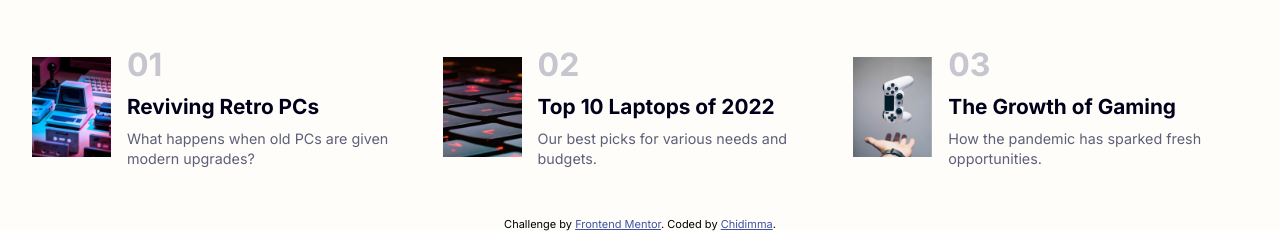
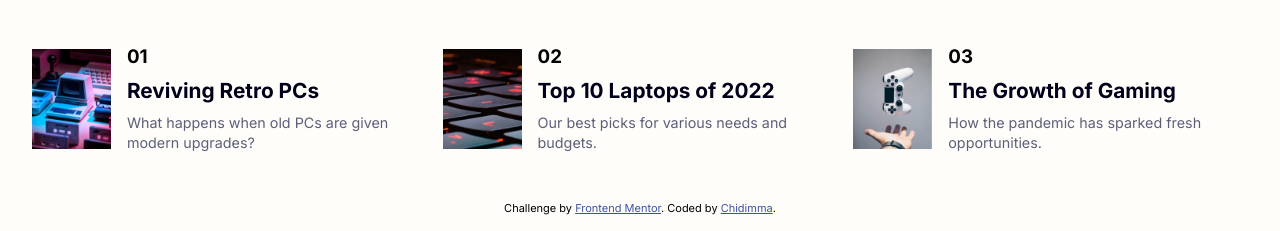
Before and after one commit to Cheemma1/home--page, a plain HTML site: page index.html in a window 1280 px wide. Shown: the part 699-930 px from the top of the page. Drawn offline with Linux system fonts and the light colour scheme.

Commit message:
Update index.html

```diff
--- a/index.html
+++ b/index.html
@@ -66,7 +66,7 @@
   <div class="section2-flex">
   <img src="assets/images/image-retro-pcs.jpg" alt="">
   <div class="txt">
- <h1> 01</h1>
+ <h3> 01</h3>
  <h2>Reviving Retro PCs</h2>
  <p>What happens when old PCs are given modern upgrades?</p></div>
 </div>
@@ -74,7 +74,7 @@
 <div class="section2-flex">
     <img src="assets/images/image-top-laptops.jpg" alt="">
   <div class="txt">
- <h1>02</h1>
+ <h3>02</h3>
  <h2>Top 10 Laptops of 2022</h2>
  <p>Our best picks for various needs and budgets.</p>
 </div>
@@ -83,7 +83,7 @@
 <div class="section2-flex">
   <img src="assets/images/image-gaming-growth.jpg" alt="">
   <div class="txt">
- <h1>03</h1>
+ <h3>03</h3>
  <h2>The Growth of Gaming</h2>
  <p>How the pandemic has sparked fresh opportunities.</p>
 </div>
```
